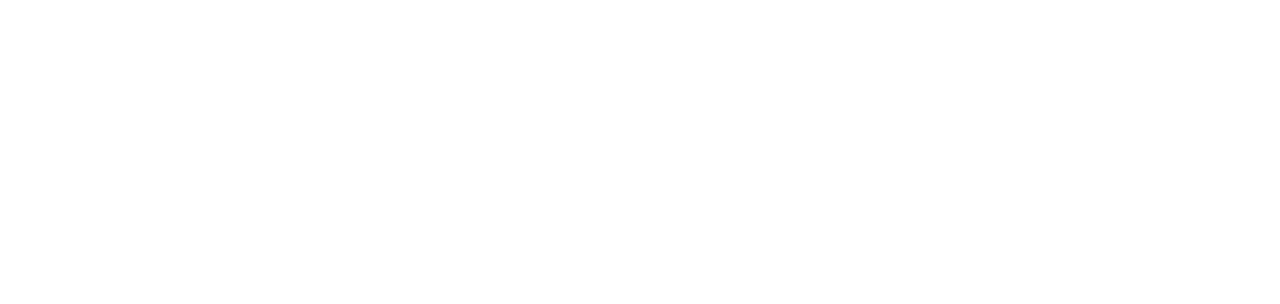
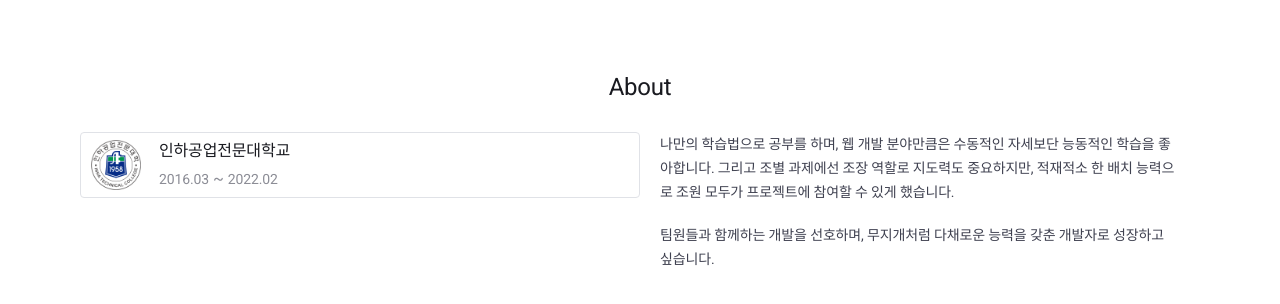
Before and after one commit to sonseong10/self-portfolio, a React (Create React App) app: page / in a window 1280 px wide. Shown: the part 2834-3138 px from the top of the page. Before the commit the page ends 2904 px from the top, so only its background shows below. Built offline with nearby package versions, Linux system fonts and the light colour scheme; no server answers; the database is empty.

Commit message:
🚧 Implement about section

```diff
--- a/src/App.jsx
+++ b/src/App.jsx
@@ -7,6 +7,7 @@
 import Layout from "./components/common/layout";
 import Promotion from "./components/promotion/promotion";
 import Artwork from "./components/artwork/artwork";
+import About from "./components/about/about";
 
 function App({ fetchItem }) {
   const [skills, setSkills] = useState([]);
@@ -52,6 +53,7 @@
           <Projects projects={projects} />
           <Promotion />
           <Artwork artwork={artwork} />
+          <About />
         </Layout.Main>
       </div>
       <Global styles={globalStyle} />
--- /dev/null
+++ b/src/components/about/about.jsx
@@ -0,0 +1,162 @@
+import React from "react";
+import GlobalSection from "../common/global-section";
+import SectionBody from "../common/section-body";
+import SectionHeader from "../section-header/section-header";
+
+import collegeLogo from "../../assets/images/college-logo.png";
+import { css } from "@emotion/react";
+import typography from "../../assets/styles/constants/typograpy";
+import palette from "../../assets/styles/constants/palette";
+import media from "../../assets/styles/constants/media";
+
+const About = () => {
+  return (
+    <GlobalSection>
+      <SectionHeader title="About" />
+
+      <SectionBody>
+        <SectionBody.Inner innerStyle={leftInner}>
+          <ul css={historyList}>
+            <li>
+              <div css={card}>
+                <div css={cardLeft}>
+                  <div className="imgWrap">
+                    <img src={collegeLogo} alt="brand logo" />
+                  </div>
+                </div>
+
+                <div css={cardRight}>
+                  <dl css={infoList}>
+                    <div css={infoItem} className="name">
+                      <dt className="sr-only">기관명</dt>
+                      <dd>
+                        <strong>인하공업전문대학교</strong>
+                      </dd>
+                    </div>
+
+                    <div css={infoItem}>
+                      <dt className="sr-only">시작일</dt>
+                      <dd className="startDate">
+                        <time dateTime="2016-03">2016.03</time>
+                      </dd>
+
+                      <dt className="sr-only">종료일</dt>
+                      <dd className="endDate">
+                        <time dateTime="2022-02">2022.02</time>
+                      </dd>
+                    </div>
+                  </dl>
+                </div>
+              </div>
+            </li>
+          </ul>
+        </SectionBody.Inner>
+
+        <SectionBody.Inner innerStyle={rightInner}>
+          <p css={desc}>
+            나만의 학습법으로 공부를 하며, 웹 개발 분야만큼은 수동적인 자세보단
+            능동적인 학습을 좋아합니다. 그리고 조별 과제에선 조장 역할로
+            지도력도 중요하지만, 적재적소 한 배치 능력으로 조원 모두가
+            프로젝트에 참여할 수 있게 했습니다.
+          </p>
+          <br />
+          <p css={desc}>
+            팀원들과 함께하는 개발을 선호하며, 무지개처럼 다채로운 능력을 갖춘
+            개발자로 성장하고 싶습니다.
+          </p>
+        </SectionBody.Inner>
+      </SectionBody>
+    </GlobalSection>
+  );
+};
+
+export default About;
+
+const historyList = css`
+  margin: 0;
+  padding-left: 0;
+  list-style: none;
+`;
+
+const leftInner = css`
+  height: 200px;
+  overflow-y: auto;
+`;
+
+const rightInner = css`
+  height: 200px;
+`;
+
+const card = css`
+  display: flex;
+  justify-content: flex-start;
+  align-items: center;
+  padding: 6px 10px;
+  width: 100%;
+  border: 1px solid ${palette.gray[500]};
+  border-radius: 4px;
+`;
+
+const cardLeft = css`
+  .imgWrap {
+    width: 50px;
+    height: 50px;
+    margin-right: 18px;
+
+    img {
+      display: block;
+      width: 100%;
+      height: 100%;
+      object-fit: cover;
+    }
+  }
+`;
+
+const cardRight = css`
+  display: flex;
+  justify-content: flex-start;
+  align-items: center;
+`;
+
+const infoList = css`
+  margin: 0;
+`;
+
+const infoItem = css`
+  display: flex;
+  justify-content: flex-start;
+  align-items: center;
+
+  dd {
+    margin-left: 0;
+
+    &.startDate::after {
+      margin: 0 4px;
+      content: "~";
+      color: ${palette.gray[300]};
+    }
+
+    > strong {
+      display: block;
+      margin-bottom: 4px;
+      ${typography.base}
+      font-weight: 400;
+      color: ${palette.gray[100]};
+    }
+
+    > time {
+      ${typography.small}
+      color: ${palette.gray[300]}
+    }
+  }
+`;
+
+const desc = css`
+  margin: 0;
+  ${typography.small}
+  color: ${palette.gray[200]};
+
+  ${media.tablet} {
+    padding: 0 20px;
+  }
+`;
```
